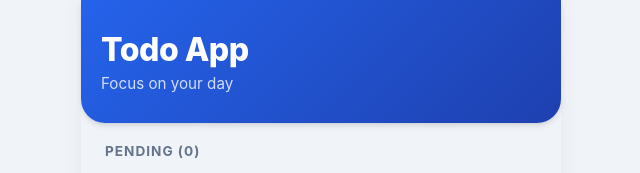
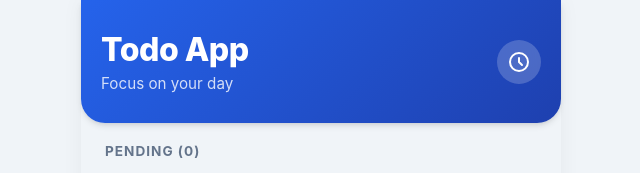
Before and after one commit to kannandevan/todo-app, a React (Create React App) app: page / in a window 1280 px wide. Shown: the top 173 px of the page, without its empty margins (319-959 px from the left). Built offline with nearby package versions, Linux system fonts and the light colour scheme.

Commit message:
history button css, and history logic

```diff
--- a/src/App.css
+++ b/src/App.css
@@ -17,6 +17,38 @@
     border-bottom-right-radius: 24px;
     margin-bottom: 20px;
     box-shadow: var(--shadow-md);
+    display: flex;
+    justify-content: space-between;
+    align-items: center;
+}
+
+.header-content {
+    display: flex;
+    flex-direction: column;
+}
+
+.history-btn {
+    background: rgba(255, 255, 255, 0.2);
+    border: none;
+    color: white;
+    width: 44px;
+    height: 44px;
+    border-radius: 50%;
+    display: flex;
+    align-items: center;
+    justify-content: center;
+    cursor: pointer;
+    transition: all 0.2s ease;
+    backdrop-filter: blur(4px);
+}
+
+.history-btn:hover {
+    background: rgba(255, 255, 255, 0.3);
+    transform: scale(1.05);
+}
+
+.history-btn:active {
+    transform: scale(0.95);
 }
 
 .app-title {
--- a/src/App.js
+++ b/src/App.js
@@ -170,7 +170,7 @@ function App() {
     return completedDate.getTime() === today.getTime() || completedDate.getTime() === yesterday.getTime();
   });
 
-  const hasOlderTasks = completedTasks.length > recentCompletedTasks.length;
+
 
   return (
     <div className='app'>
@@ -178,8 +178,19 @@ function App() {
         <Route path="/" element={
           <>
             <header className="app-header">
-              <h1 className="app-title">Todo App</h1>
-              <p className="app-subtitle">Focus on your day</p>
+              <div className="header-content">
+                <h1 className="app-title">Todo App</h1>
+                <p className="app-subtitle">Focus on your day</p>
+              </div>
+              <button
+                className="history-btn"
+                onClick={handleShowHistory}
+                title="View History"
+              >
+                <svg xmlns="http://www.w3.org/2000/svg" width="24" height="24" viewBox="0 0 24 24" fill="none" stroke="currentColor" strokeWidth="2" strokeLinecap="round" strokeLinejoin="round">
+                  <path d="M12 8v4l3 3m6-3a9 9 0 1 1-18 0 9 9 0 0 1 18 0" />
+                </svg>
+              </button>
             </header>
 
             <div className="input-area">
@@ -250,35 +261,7 @@ function App() {
               </div>
             )}
 
-            {hasOlderTasks && (
-              <div style={{ textAlign: 'center', padding: '10px 0 30px' }}>
-                <button
-                  onClick={handleShowHistory}
-                  title="View History"
-                  style={{
-                    background: 'var(--card-bg)',
-                    border: 'none',
-                    color: 'var(--text-secondary)',
-                    cursor: 'pointer',
-                    padding: '12px',
-                    borderRadius: '50%',
-                    boxShadow: 'var(--shadow-md)',
-                    display: 'inline-flex',
-                    alignItems: 'center',
-                    justifyContent: 'center',
-                    transition: 'all 0.2s ease'
-                  }}
-                  onMouseOver={(e) => e.currentTarget.style.transform = 'scale(1.1)'}
-                  onMouseOut={(e) => e.currentTarget.style.transform = 'scale(1)'}
-                >
-                  <svg xmlns="http://www.w3.org/2000/svg" width="24" height="24" viewBox="0 0 24 24" fill="none" stroke="currentColor" strokeWidth="2" strokeLinecap="round" strokeLinejoin="round">
-                    <path d="M3 3v5h5" />
-                    <path d="M3.05 13A9 9 0 1 0 6 5.3L3 8" />
-                    <path d="M12 7v5l4 2" />
-                  </svg>
-                </button>
-              </div>
-            )}
+
 
             <ConfirmationModal
               isOpen={isDeleteModalOpen}
--- a/src/components/CompletedHistory.js
+++ b/src/components/CompletedHistory.js
@@ -9,17 +9,12 @@ const CompletedHistory = ({ tasks, statusHandle, deleteHandle }) => {
     // Filter only completed tasks
     const allCompletedTasks = tasks.filter(task => task.isCompleted);
 
-    // Separate tasks into Recent (Today/Yesterday) and History (Older)
-    const today = new Date();
-    today.setHours(0, 0, 0, 0);
-
-    const yesterday = new Date(today);
-    yesterday.setDate(yesterday.getDate() - 1);
-
-    const olderCompletedTasks = allCompletedTasks.filter(task => {
-        const completedDate = new Date(task.completedAt);
-        completedDate.setHours(0, 0, 0, 0);
-        return completedDate < yesterday;
+    // Sort completed tasks by date (newest first)
+    const sortedCompletedTasks = allCompletedTasks.sort((a, b) => {
+        if (a.completedAt && b.completedAt) {
+            return new Date(b.completedAt) - new Date(a.completedAt);
+        }
+        return 0;
     });
 
     return (
@@ -31,16 +26,16 @@ const CompletedHistory = ({ tasks, statusHandle, deleteHandle }) => {
                 <h1>Completed History</h1>
             </header>
 
-            {olderCompletedTasks.length > 0 ? (
+            {sortedCompletedTasks.length > 0 ? (
                 <Tasks
-                    tasks={olderCompletedTasks}
+                    tasks={sortedCompletedTasks}
                     statusHandle={statusHandle}
                     deleteHandle={deleteHandle}
                     isCompletedList={true}
                 />
             ) : (
                 <div className="empty-history">
-                    No older completed tasks found.
+                    No completed tasks found.
                 </div>
             )}
         </div>
```
